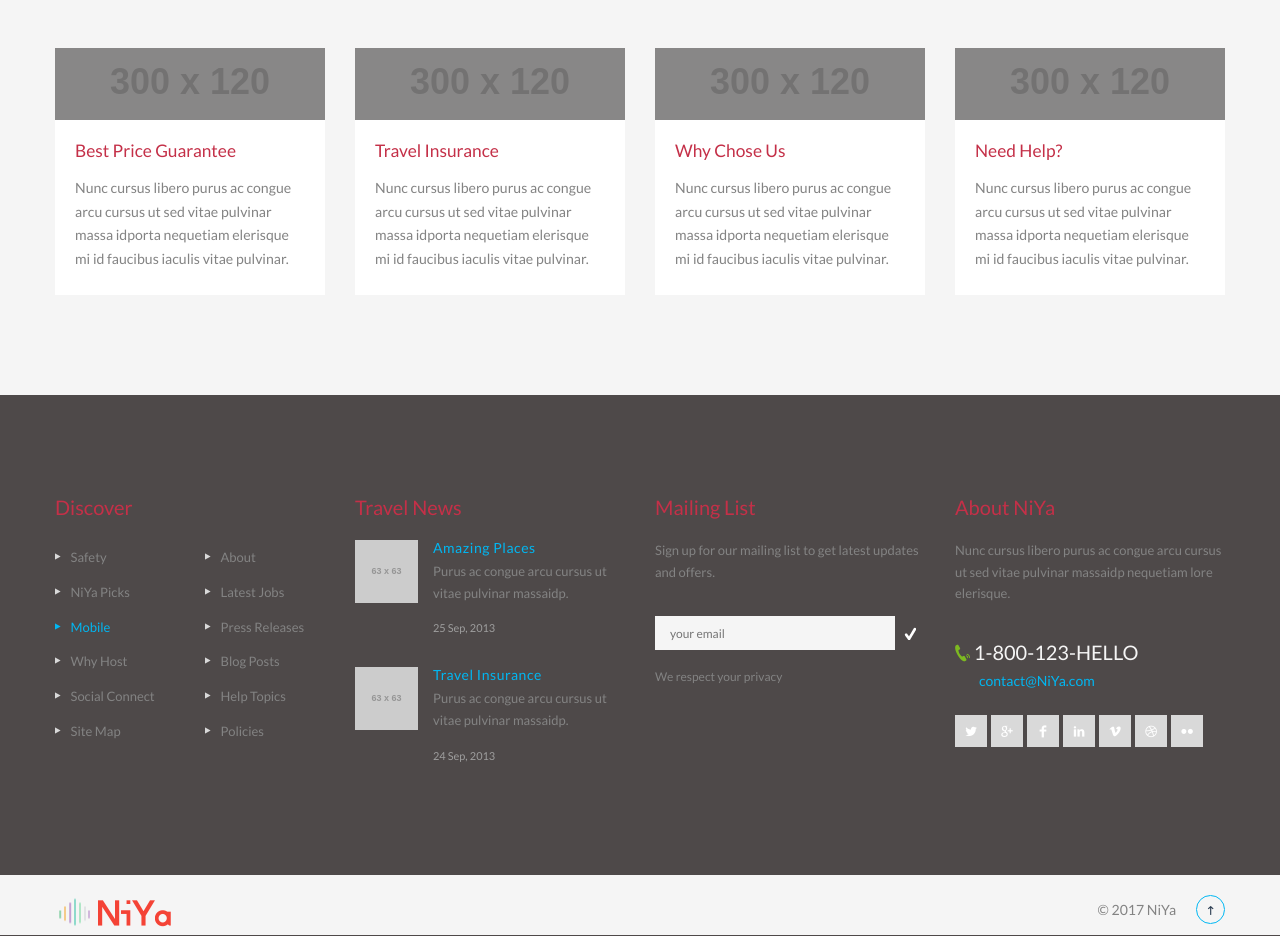
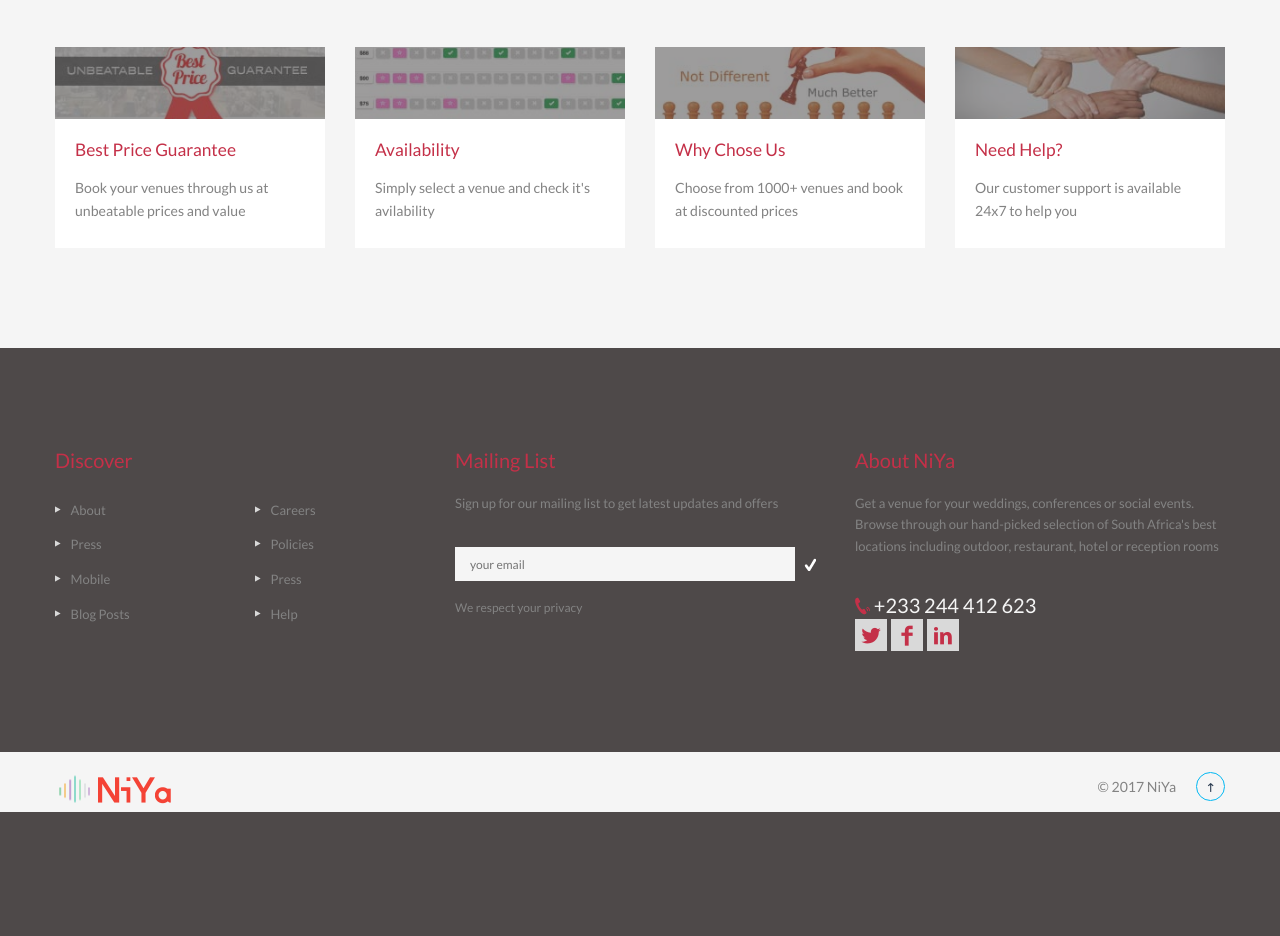
Before and after one commit to chrisbimpong/niya-venue, a website: page public/index.html in a window 1280 px wide. Shown: the part 2580-3516 px from the top of the page. After the commit the page ends 3393 px from the top, so only its background shows below. Drawn offline with Linux system fonts and the light colour scheme; placeholder pictures from the web are drawn by us.

Commit message:
added some images and made changes to the index.html footer

```diff
--- a/public/index.html
+++ b/public/index.html
@@ -95,7 +95,7 @@
 
                 <div class="container">
                     <h1 class="logo navbar-brand">
-                        <a href="index.html" title="Travelo - home">
+                        <a href="index.html" title="NiYa - home">
                             <img src="images/logo.png" alt="NiYa" />
                         </a>
                     </h1>
@@ -380,7 +380,7 @@
                                                     <option value="92">11:15 PM</option>
                                                     <option value="93">11:30 PM</option>
                                                     <option value="94">11:45 PM</option>
-                                                    <option value="95">12:00 PM</option>
+
                                                   </select>
                                                 </div>
                                             </div>
@@ -528,7 +528,7 @@
                                                   <option value="92">11:15 PM</option>
                                                   <option value="93">11:30 PM</option>
                                                   <option value="94">11:45 PM</option>
-                                                  <option value="95">12:00 PM</option>
+
                                                 </select>
                                               </div>
                                           </div>
@@ -679,7 +679,7 @@
                                                   <option value="92">11:15 PM</option>
                                                   <option value="93">11:30 PM</option>
                                                   <option value="94">11:45 PM</option>
-                                                  <option value="95">12:00 PM</option>
+
                                                 </select>
                                               </div>
                                           </div>
@@ -828,7 +828,7 @@
                                                   <option value="92">11:15 PM</option>
                                                   <option value="93">11:30 PM</option>
                                                   <option value="94">11:45 PM</option>
-                                                  <option value="95">12:00 PM</option>
+
                                                 </select>
                                               </div>
                                           </div>
@@ -977,7 +977,7 @@
                                                   <option value="92">11:15 PM</option>
                                                   <option value="93">11:30 PM</option>
                                                   <option value="94">11:45 PM</option>
-                                                  <option value="95">12:00 PM</option>
+
                                                 </select>
                                               </div>
                                           </div>
@@ -1214,11 +1214,11 @@
                         <div class="col-md-6">
                             <article class="box">
                                 <figure class="animated" data-animation-type="fadeInLeft" data-animation-duration="1">
-                                    <a href="#" title=""><img src="http://placehold.it/270x192" alt="" width="270" height="192" /></a>
+                                    <a href="#" title=""><img src="images/homeimages/meetings.jpg" alt="" width="270" height="192" /></a>
                                 </figure>
                                 <div class="details">
                                     <h4>Meetings</h4>
-                                    <p>Nunc cursus libero purus ac congue ar lorem cursus ut sed vitae pulvinar massa idend porta nequetiam elerisque mi id.</p>
+                                    <p>Find the perfect venue for your corporate meeting. Choose from thousands of hand-picked venues from all across South Africa</p>
                                     <a href="meetings-grid-view.html" title="" class="button">SEE ALL</a>
                                 </div>
                             </article>
@@ -1226,11 +1226,11 @@
                         <div class="col-md-6">
                             <article class="box">
                                 <figure class="animated" data-animation-type="fadeInLeft" data-animation-duration="1" data-animation-delay="0.4">
-                                    <a href="#" title=""><img src="http://placehold.it/270x192" alt="" width="270" height="192" /></a>
+                                    <a href="#" title=""><img src="images/homeimages/weddings.jpg" alt="" width="270" height="192" /></a>
                                 </figure>
                                 <div class="details">
                                     <h4>Weddings</h4>
-                                    <p>Nunc cursus libero purus ac congue ar lorem cursus ut sed vitae pulvinar massa idend porta nequetiam elerisque mi id.</p>
+                                    <p>Your wedding can be hosted in castel. Simply browse through our incredible venues available for your special occasion</p>
                                     <a href="meetings-grid-view.html" title="" class="button">SEE ALL</a>
                                 </div>
                             </article>
@@ -1238,11 +1238,11 @@
                         <div class="col-md-6">
                             <article class="box">
                                 <figure class="animated" data-animation-type="fadeInLeft" data-animation-duration="1">
-                                    <a href="#" title=""><img src="http://placehold.it/270x192" alt="" width="270" height="192" /></a>
+                                    <a href="#" title=""><img src="images/homeimages/conferences.jpg" alt="" width="270" height="192" /></a>
                                 </figure>
                                 <div class="details">
                                     <h4>Conferences</h4>
-                                    <p>Nunc cursus libero purus ac congue ar lorem cursus ut sed vitae pulvinar massa idend porta nequetiam elerisque mi id.</p>
+                                    <p>Need space for your conference. We have hand-picked the perfect venues just for your event. Simply browse our gallery and select your pick</p>
                                     <a href="meetings-grid-view.html" title="" class="button">SEE ALL</a>
                                 </div>
                             </article>
@@ -1250,11 +1250,11 @@
                         <div class="col-md-6">
                             <article class="box">
                                 <figure class="animated" data-animation-type="fadeInLeft" data-animation-duration="1" data-animation-delay="0.4">
-                                    <a href="#" title=""><img src="http://placehold.it/270x192" alt="" width="270" height="192" /></a>
+                                    <a href="#" title=""><img src="images/homeimages/parties.jpg" alt="" width="270" height="192" /></a>
                                 </figure>
                                 <div class="details">
                                     <h4>Parties</h4>
-                                    <p>A sophisticated happy hour at any of our many party venues</p>
+                                    <p>A sophisticated happy hour at any of our many party venues. Select where you'd like to have your next party</p>
                                     <a href="meetings-grid-view.html" title="" class="button">SEE ALL</a>
                                 </div>
                             </article>
@@ -1269,13 +1269,13 @@
                         <div class="col-sms-6 col-sm-6 col-md-3">
                             <article class="box">
                                 <figure class="middle-block">
-                                    <img src="http://placehold.it/300x120" alt="" class="middle-item" />
+                                    <img src="images/homeimages/bestprice.jpg" alt="" class="middle-item" />
                                     <span class="opacity-wrapper"></span>
                                 </figure>
                                 <div class="details">
                                     <h4><a href="#">Best Price Guarantee</a></h4>
                                     <p>
-                                        Nunc cursus libero purus ac congue arcu cursus ut sed vitae pulvinar massa idporta nequetiam elerisque mi id faucibus iaculis vitae pulvinar.
+                                        Book your venues through us at unbeatable prices and value
                                     </p>
                                 </div>
                             </article>
@@ -1283,13 +1283,13 @@
                         <div class="col-sms-6 col-sm-6 col-md-3">
                              <article class="box">
                                 <figure class="middle-block">
-                                    <img src="http://placehold.it/300x120" alt="" class="middle-item" />
+                                    <img src="images/homeimages/availability.jpg" alt="" class="middle-item" />
                                     <span class="opacity-wrapper"></span>
                                 </figure>
                                 <div class="details">
-                                    <h4><a href="#">Travel Insurance</a></h4>
+                                    <h4><a href="#">Availability</a></h4>
                                     <p>
-                                        Nunc cursus libero purus ac congue arcu cursus ut sed vitae pulvinar massa idporta nequetiam elerisque mi id faucibus iaculis vitae pulvinar.
+                                        Simply select a venue and check it's avilability
                                     </p>
                                 </div>
                             </article>
@@ -1297,13 +1297,13 @@
                         <div class="col-sms-6 col-sm-6 col-md-3">
                              <article class="box">
                                 <figure class="middle-block">
-                                    <img src="http://placehold.it/300x120" alt="" class="middle-item" />
+                                    <img src="images/homeimages/whychooseus.jpg" alt="" class="middle-item" />
                                     <span class="opacity-wrapper"></span>
                                 </figure>
                                 <div class="details">
                                     <h4><a href="#">Why Chose Us</a></h4>
                                     <p>
-                                        Nunc cursus libero purus ac congue arcu cursus ut sed vitae pulvinar massa idporta nequetiam elerisque mi id faucibus iaculis vitae pulvinar.
+                                        Choose from 1000+ venues and book at discounted prices
                                     </p>
                                 </div>
                             </article>
@@ -1311,13 +1311,13 @@
                         <div class="col-sms-6 col-sm-6 col-md-3">
                              <article class="box">
                                 <figure class="middle-block">
-                                    <img src="http://placehold.it/300x120" alt="" class="middle-item" />
+                                    <img src="images/homeimages/needhelp.jpg" alt="" class="middle-item" />
                                     <span class="opacity-wrapper"></span>
                                 </figure>
                                 <div class="details">
                                     <h4><a href="#">Need Help?</a></h4>
                                     <p>
-                                        Nunc cursus libero purus ac congue arcu cursus ut sed vitae pulvinar massa idporta nequetiam elerisque mi id faucibus iaculis vitae pulvinar.
+                                        Our customer support is available 24x7 to help you
                                     </p>
                                 </div>
                             </article>
@@ -1331,55 +1331,22 @@
             <div class="footer-wrapper">
                 <div class="container">
                     <div class="row">
-                        <div class="col-sm-6 col-md-3">
+                        <div class="col-sm-8 col-md-4">
                             <h2>Discover</h2>
                             <ul class="discover triangle hover row">
-                                <li class="col-xs-6"><a href="#">Safety</a></li>
                                 <li class="col-xs-6"><a href="#">About</a></li>
-                                <li class="col-xs-6"><a href="#">NiYa Picks</a></li>
-                                <li class="col-xs-6"><a href="#">Latest Jobs</a></li>
-                                <li class="active col-xs-6"><a href="#">Mobile</a></li>
-                                <li class="col-xs-6"><a href="#">Press Releases</a></li>
-                                <li class="col-xs-6"><a href="#">Why Host</a></li>
+                                <li class="col-xs-6"><a href="#">Careers</a></li>
+                                <li class="col-xs-6"><a href="#">Press</a></li>
+                                <li class="col-xs-6"><a href="#">Policies</a></li>
+                                <li class="col-xs-6"><a href="#">Mobile</a></li>
+                                <li class="col-xs-6"><a href="#">Press</a></li>
                                 <li class="col-xs-6"><a href="#">Blog Posts</a></li>
-                                <li class="col-xs-6"><a href="#">Social Connect</a></li>
-                                <li class="col-xs-6"><a href="#">Help Topics</a></li>
-                                <li class="col-xs-6"><a href="#">Site Map</a></li>
-                                <li class="col-xs-6"><a href="#">Policies</a></li>
+                                <li class="col-xs-6"><a href="#">Help</a></li>
                             </ul>
                         </div>
-                        <div class="col-sm-6 col-md-3">
-                            <h2>Travel News</h2>
-                            <ul class="travel-news">
-                                <li>
-                                    <div class="thumb">
-                                        <a href="#">
-                                            <img src="http://placehold.it/63x63" alt="" width="63" height="63" />
-                                        </a>
-                                    </div>
-                                    <div class="description">
-                                        <h5 class="s-title"><a href="#">Amazing Places</a></h5>
-                                        <p>Purus ac congue arcu cursus ut vitae pulvinar massaidp.</p>
-                                        <span class="date">25 Sep, 2013</span>
-                                    </div>
-                                </li>
-                                <li>
-                                    <div class="thumb">
-                                        <a href="#">
-                                            <img src="http://placehold.it/63x63" alt="" width="63" height="63" />
-                                        </a>
-                                    </div>
-                                    <div class="description">
-                                        <h5 class="s-title"><a href="#">Travel Insurance</a></h5>
-                                        <p>Purus ac congue arcu cursus ut vitae pulvinar massaidp.</p>
-                                        <span class="date">24 Sep, 2013</span>
-                                    </div>
-                                </li>
-                            </ul>
-                        </div>
-                        <div class="col-sm-6 col-md-3">
+                        <div class="col-sm-8 col-md-4">
                             <h2>Mailing List</h2>
-                            <p>Sign up for our mailing list to get latest updates and offers.</p>
+                            <p>Sign up for our mailing list to get latest updates and offers</p>
                             <br />
                             <div class="icon-check">
                                 <input type="text" class="input-text full-width" placeholder="your email" />
@@ -1387,24 +1354,20 @@
                             <br />
                             <span>We respect your privacy</span>
                         </div>
-                        <div class="col-sm-6 col-md-3">
+                        <div class="col-sm-8 col-md-4">
                             <h2>About NiYa</h2>
-                            <p>Nunc cursus libero purus ac congue arcu cursus ut sed vitae pulvinar massaidp nequetiam lore elerisque.</p>
+                            <p>Get a venue for your weddings, conferences or social events. Browse through our hand-picked selection of South Africa's best locations including outdoor, restaurant, hotel or reception rooms</p>
                             <br />
                             <address class="contact-details">
-                                <span class="contact-phone"><i class="soap-icon-phone"></i> 1-800-123-HELLO</span>
-                                <br />
-                                <a href="#" class="contact-email">contact@NiYa.com</a>
+                                <span class="contact-phone"><i class="soap-icon-phone"></i> +233 244 412 623
+                                  <ul class="social-icons clearfix">
+                                      <li class="twitter"><a title="twitter" href="#" data-toggle="tooltip"><i class="soap-icon-twitter"></i></a></li>
+                                      <li class="facebook"><a title="facebook" href="#" data-toggle="tooltip"><i class="soap-icon-facebook"></i></a></li>
+                                      <li class="linkedin"><a title="linkedin" href="#" data-toggle="tooltip"><i class="soap-icon-linkedin"></i></a></li>
+                                  </ul>
+                                </span>
                             </address>
-                            <ul class="social-icons clearfix">
-                                <li class="twitter"><a title="twitter" href="#" data-toggle="tooltip"><i class="soap-icon-twitter"></i></a></li>
-                                <li class="googleplus"><a title="googleplus" href="#" data-toggle="tooltip"><i class="soap-icon-googleplus"></i></a></li>
-                                <li class="facebook"><a title="facebook" href="#" data-toggle="tooltip"><i class="soap-icon-facebook"></i></a></li>
-                                <li class="linkedin"><a title="linkedin" href="#" data-toggle="tooltip"><i class="soap-icon-linkedin"></i></a></li>
-                                <li class="vimeo"><a title="vimeo" href="#" data-toggle="tooltip"><i class="soap-icon-vimeo"></i></a></li>
-                                <li class="dribble"><a title="dribble" href="#" data-toggle="tooltip"><i class="soap-icon-dribble"></i></a></li>
-                                <li class="flickr"><a title="flickr" href="#" data-toggle="tooltip"><i class="soap-icon-flickr"></i></a></li>
-                            </ul>
+
                         </div>
                     </div>
                 </div>
@@ -1412,7 +1375,7 @@
             <div class="bottom gray-area">
                 <div class="container">
                     <div class="logo pull-left">
-                        <a href="index.html" title="Travelo - home">
+                        <a href="index.html" title="NiYa - home">
                             <img src="images/logo.png" alt="NiYa" />
                         </a>
                     </div>
```
Also changed, not shown: public/meetings-grid-view.html (+5 -5 lines), public/css/style.css, public/images/homeimages/availability.jpg (added), public/images/homeimages/bestprice.jpg (added), public/images/homeimages/conferences.jpg (added), public/images/homeimages/meetings.jpg (added), public/images/homeimages/needhelp.jpg (added), public/images/homeimages/parties.jpg (added), public/images/homeimages/weddings.jpg (added), public/images/homeimages/whychooseus.jpg (added), 3 other files.
